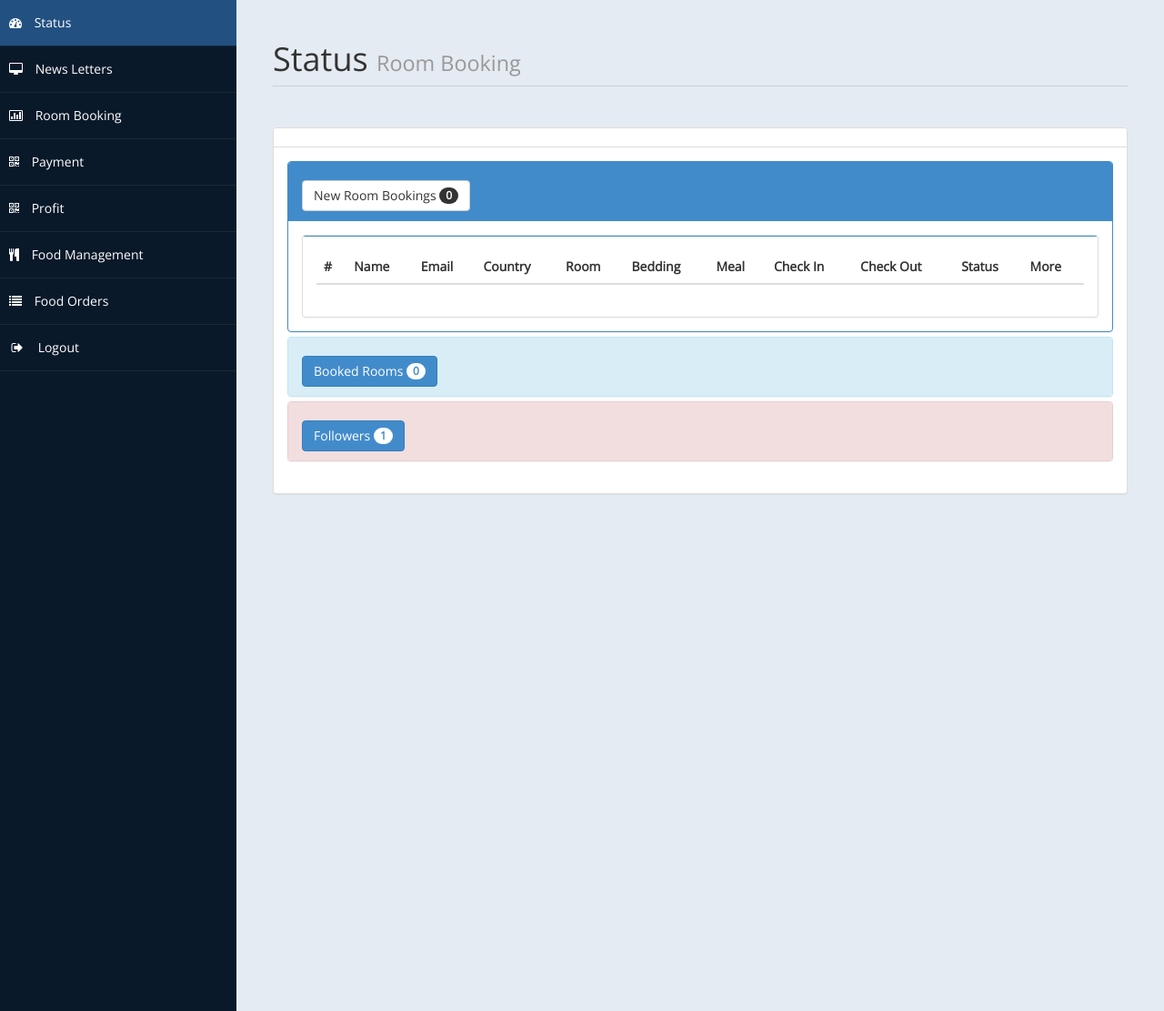
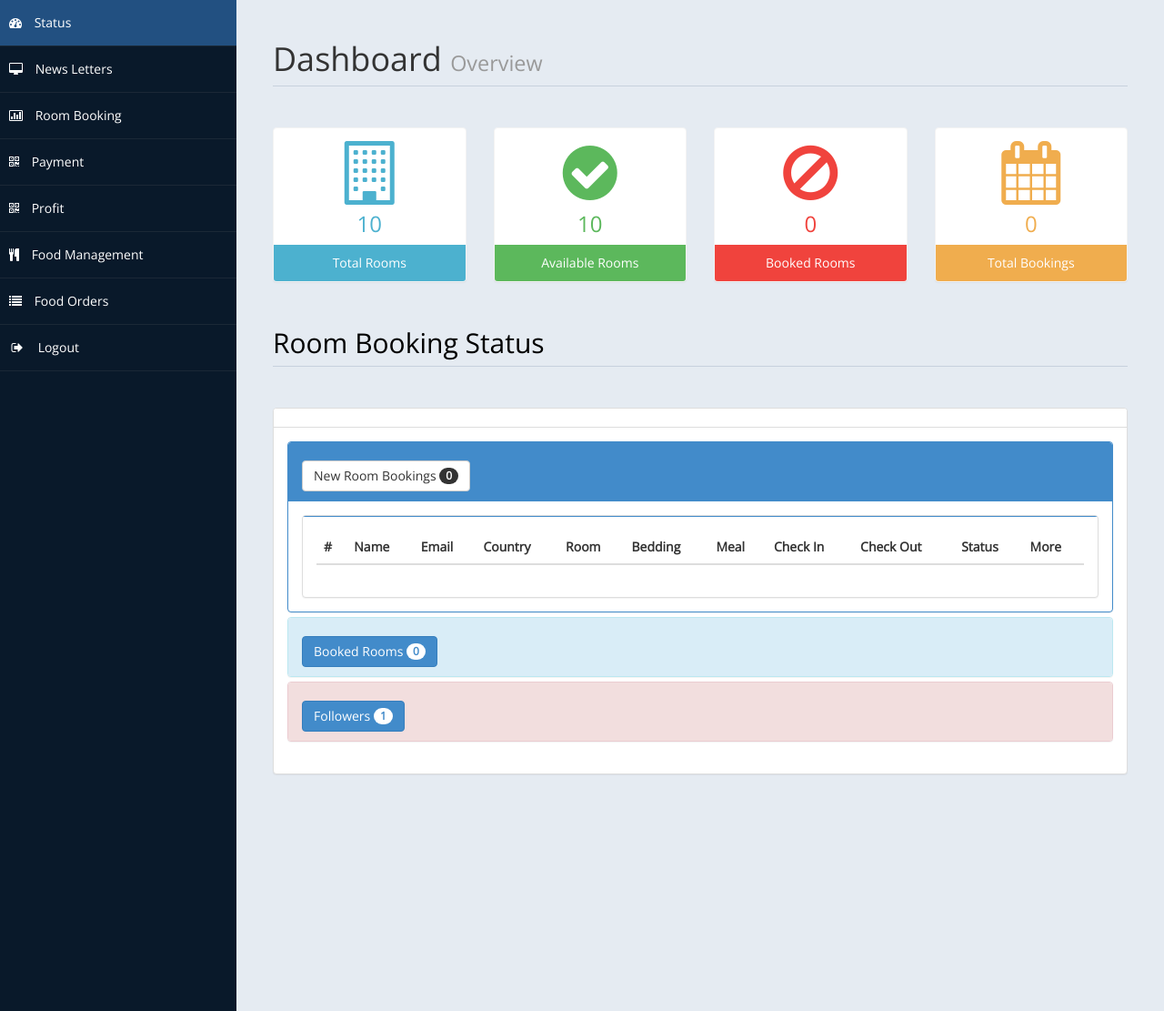
Before and after one commit to dinethkandegedara/Hotel-Management-System, a PHP site: page /admin/home.php in a window 1280 px wide. Shown: the part 60-1171 px from the top of the page at 91% size. Run offline with PHP 8.4, Linux system fonts and the light colour scheme; a user stored in the database is signed in; data comes from the database, SQL or seed files in the repository; data that the repository does not hold is empty.

Commit message:
Add room statistics and booking status overview to dashboard for enhanced management insights

```diff
--- a/admin/home.php
+++ b/admin/home.php
@@ -102,13 +102,107 @@ if(!isset($_SESSION["user"]))
                 <div class="row">
                     <div class="col-md-12">
                         <h1 class="page-header">
-                            Status <small>Room Booking </small>
+                            Dashboard <small>Overview</small>
                         </h1>
+                    </div>
+                </div>
+
+                <!-- Room Statistics -->
+                <?php
+						include ('db.php');
+
+						// Get total rooms
+						$total_rooms_query = "SELECT COUNT(*) as total FROM room";
+						$total_rooms_result = mysqli_query($con, $total_rooms_query);
+						$total_rooms_row = mysqli_fetch_assoc($total_rooms_result);
+						$total_rooms = $total_rooms_row['total'];
+
+						// Get available rooms (check if status column exists)
+						$check_status = mysqli_query($con, "SHOW COLUMNS FROM room LIKE 'status'");
+						$has_status = mysqli_num_rows($check_status) > 0;
+
+						if($has_status) {
+							$available_query = "SELECT COUNT(*) as available FROM room WHERE status = 'Available'";
+							$available_result = mysqli_query($con, $available_query);
+							$available_row = mysqli_fetch_assoc($available_result);
+							$available_rooms = $available_row['available'];
+
+							$booked_query = "SELECT COUNT(*) as booked FROM room WHERE status = 'Booked'";
+							$booked_result = mysqli_query($con, $booked_query);
+							$booked_row = mysqli_fetch_assoc($booked_result);
+							$booked_rooms = $booked_row['booked'];
+						} else {
+							$available_rooms = $total_rooms;
+							$booked_rooms = 0;
+						}
+
+						// Get booking statistics
+						$total_bookings_query = "SELECT COUNT(*) as total FROM roombook";
+						$total_bookings_result = mysqli_query($con, $total_bookings_query);
+						$total_bookings_row = mysqli_fetch_assoc($total_bookings_result);
+						$total_bookings = $total_bookings_row['total'];
+				?>
+
+				<div class="row">
+					<div class="col-md-3 col-sm-6 col-xs-12">
+						<div class="panel panel-primary text-center no-boder bg-color-blue">
+							<div class="panel-body">
+								<i class="fa fa-building-o fa-5x"></i>
+								<h3><?php echo $total_rooms; ?></h3>
+							</div>
+							<div class="panel-footer back-footer-blue">
+								Total Rooms
+							</div>
+						</div>
+					</div>
+
+					<div class="col-md-3 col-sm-6 col-xs-12">
+						<div class="panel panel-primary text-center no-boder bg-color-green">
+							<div class="panel-body">
+								<i class="fa fa-check-circle fa-5x"></i>
+								<h3><?php echo $available_rooms; ?></h3>
+							</div>
+							<div class="panel-footer back-footer-green">
+								Available Rooms
+							</div>
+						</div>
+					</div>
+
+					<div class="col-md-3 col-sm-6 col-xs-12">
+						<div class="panel panel-primary text-center no-boder bg-color-red">
+							<div class="panel-body">
+								<i class="fa fa-ban fa-5x"></i>
+								<h3><?php echo $booked_rooms; ?></h3>
+							</div>
+							<div class="panel-footer back-footer-red">
+								Booked Rooms
+							</div>
+						</div>
+					</div>
+
+					<div class="col-md-3 col-sm-6 col-xs-12">
+						<div class="panel panel-primary text-center no-boder bg-color-brown">
+							<div class="panel-body">
+								<i class="fa fa-calendar fa-5x"></i>
+								<h3><?php echo $total_bookings; ?></h3>
+							</div>
+							<div class="panel-footer back-footer-brown">
+								Total Bookings
+							</div>
+						</div>
+					</div>
+				</div>
+
+                <!-- Booking Status Section -->
+                <div class="row">
+                    <div class="col-md-12">
+                        <h2 class="page-header" style="margin-top: 30px;">
+                            Room Booking Status
+                        </h2>
                     </div>
                 </div>
                 <!-- /. ROW  -->
 				<?php
-						include ('db.php');
 						$sql = "select * from roombook";
 						$re = mysqli_query($con,$sql);
 						$c =0;
```
